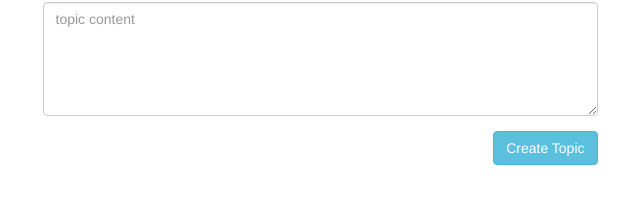
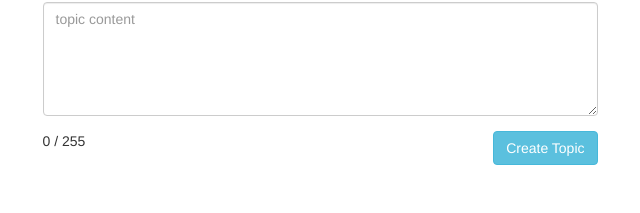
Before and after one commit to mdheller/digg-reddit-clone, a Vue app: page / in a window 1280 px wide. Shown: the part 87-300 px from the top of the page, without its empty margins (320-960 px from the left). Built offline with nearby package versions, Linux system fonts and the light colour scheme.

Commit message:
create method to check topic length

```diff
--- a/src/components/RedditView.vue
+++ b/src/components/RedditView.vue
@@ -8,8 +8,9 @@
                             <input type="text" class="form-control" placeholder="title" v-model="topic.title">
                         </div>
                         <div class="form-group">
-                            <textarea class="form-control" rows="5" placeholder="topic content" v-model="topic.content"></textarea>
+                            <textarea class="form-control" rows="5" placeholder="topic content" @keyup="checklength" v-model="topic.content"></textarea>
                         </div>
+                        <span>{{topic.content.length}} / 255</span>
                         <button class="btn btn-info pull-right">Create Topic</button>
                     </div>
                 </div>
@@ -25,6 +26,16 @@ export default {
       topic: { title: '', content: '' },
       topics: []
     }
+  },
+  methods: {
+    // check if text length more than 255
+    checklength () {
+      const size = this.topic.content.length
+      if(size > 255) {
+        let content = this.topic.content.slice(0, 255)
+        this.topic.content = content
+      }
+    }
   }
 }
 </script>
```
